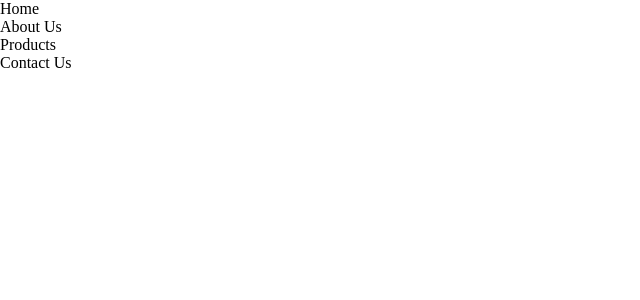
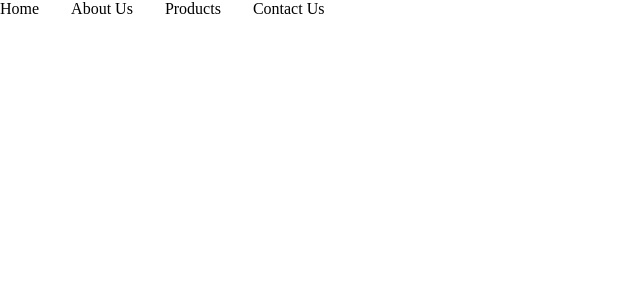
Before and after one commit to ruggerifrancesco/js-jsnacks-blocco-3, a Vue app in the folder vue-3-header/: page / in a window 1280 px wide. Shown: the top 300 px of the page, without its empty margins (0-640 px from the left). Built offline with nearby package versions, Linux system fonts and the light colour scheme.

Commit message:
divided links with style

```diff
--- a/vue-3-header/src/components/AppHeader.vue
+++ b/vue-3-header/src/components/AppHeader.vue
@@ -45,6 +45,10 @@ import NavLink from './NavLink.vue';
     </header>
 </template>
 
-<style lang="scss">
-
+<style lang="scss" scoped>
+    ul {
+        display: flex;
+        list-style: none;
+        gap: 2rem;
+    }
 </style>
```
